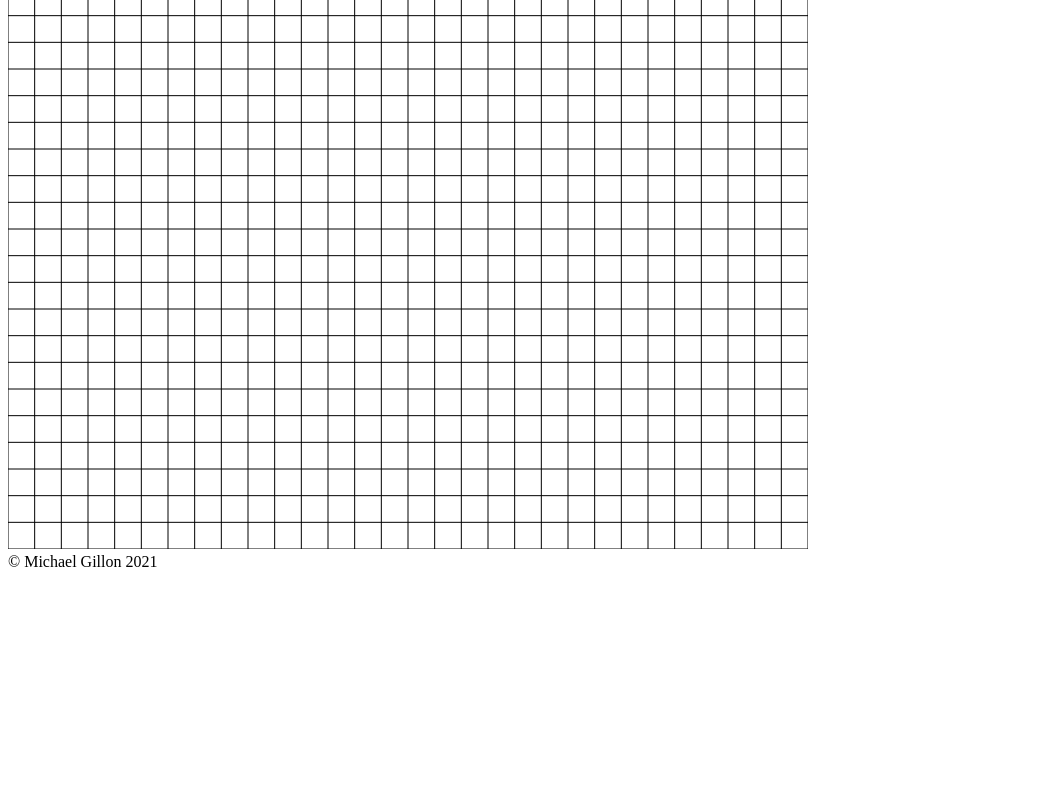
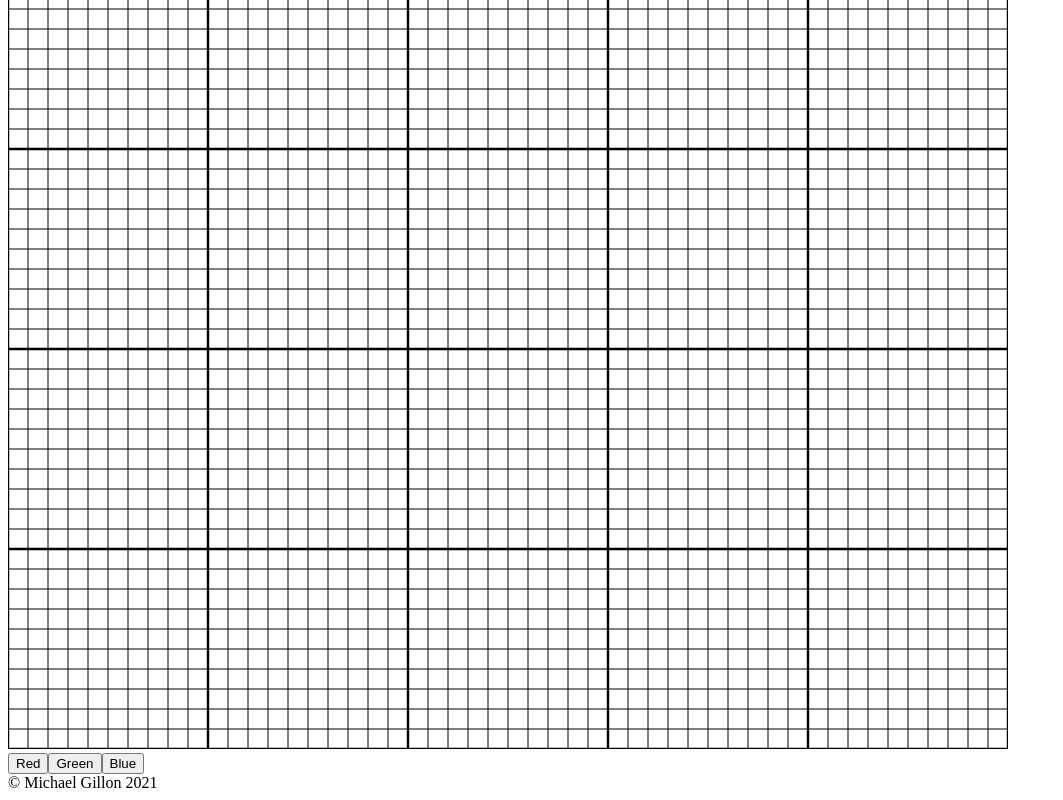
Before and after one commit to Michael115/Knittern, a Next.js app: page / in a window 1280 px wide. Shown: the part 277-1077 px from the top of the page, without its empty margins (0-1063 px from the left). Before the commit the page ends 856 px from the top, so only its background shows below. Built offline with nearby package versions, Linux system fonts and the light colour scheme.

Commit message:
Add basic functionality for adding different colours to the pattern

```diff
--- a/components/navbar.tsx
+++ b/components/navbar.tsx
@@ -5,13 +5,13 @@ export function NavBar() {
       <div className="flex relative w-full h-16">
         <div
           style={{ fontFamily: "Rokkitt" }}
-          className="flex px-4 absolute inset-x-0 top-0 h-16 bg-blue items-center justify-start text-gray-text text-5xl"
+          className="flex px-4 p-1 absolute inset-x-0 top-0 bg-blue items-center justify-start text-gray-text text-4xl"
         >
           <div className="flex w-1/3">
               Knittern
           </div>
           <div
-            style={{ "font-family": "system-ui, -apple-system" }}
+            style={{ fontFamily: "system-ui, -apple-system" }}
             className="flex justify-between w-1/3 text-2xl items-start tracking-wider"
           >
           </div>
--- a/components/patternCanvas.tsx
+++ b/components/patternCanvas.tsx
@@ -1,25 +1,89 @@
-import { useEffect, useRef } from "react";
-import { Canvas, Point } from "../interfaces/interfaces";
+import React, { useEffect, useRef } from "react";
+import { Canvas, Color, Pattern, Point, Stitch } from "../interfaces/interfaces";
 
 
-const drawLine = (ctx: CanvasRenderingContext2D, ptStart: Point, ptEnd: Point) => {
+const floor = (floor: number, nearest: number) =>{
+    return Math.floor(floor/nearest)*nearest;
+}
+
+const freshStitches = (width: number, height: number, rowSize: number, colSize: number) =>
+    new Array<Stitch>(width/rowSize)
+      .fill({color: 'nodraw'})
+      .map(() =>
+        new Array<Stitch>(height/colSize)
+          .fill({color: 'nodraw'}));
+
+export const PatternCanvas: React.FC<Canvas> = ({width, height, scale}) => {
+
+  const rowSize = 20;
+  const colSize = 20;
+
+  const canvasRef = useRef<HTMLCanvasElement>(null);
+  const mouseDownRef = useRef(false);
+  const currentColor = useRef<string>('blue');
+
+  const colors = new Map<string, Color>([
+    ["black", {r: 0, g: 0, b: 0}],
+    ["blue", {r: 0, g: 0, b: 255}],
+    ["red", {r: 255, g: 0, b: 0}],
+    ["green", {r: 0, g: 255, b: 0}],
+  ]);
+
+  const pattern = useRef<Pattern>({ stitches: freshStitches(width, height, rowSize, colSize)});
+
+  const pointToGrid = (pt: Point, rowSize: number, colSize: number) : Point => {
+    return { x: floor(pt.x, rowSize)/rowSize, y: floor(pt.y, colSize)/colSize }
+  }
+
+  const drawLine = (ctx: CanvasRenderingContext2D, ptStart: Point, ptEnd: Point, bold: boolean) => {
 
     ctx.beginPath();
     ctx.moveTo(ptEnd.x, ptEnd.y);
     ctx.lineTo(ptStart.x, ptStart.y);
     ctx.strokeStyle = `rgb(${0}, ${0}, ${0})`;
+
+    if(bold) {
+      ctx.lineWidth = 2.4;
+    } else {
       ctx.lineWidth = 1;
+    }
+
     ctx.lineCap = "square";
     ctx.stroke();
     ctx.closePath();
   }
 
-export const PatternCanvas: React.FC<Canvas> = ({width, height, scale}) => {
+  const drawPattern = (ctx: CanvasRenderingContext2D, pattern: Pattern) => {
 
-    const gridSpacing = width/30;
-    const canvasRef = useRef<HTMLCanvasElement>(null);
-    const mouseDownRef = useRef(false);
+    for (let y = 0; y < pattern.stitches.length; y++) {
 
+      const row = pattern.stitches[y];
+
+      for (let x = 0; x < row.length; x++) {
+
+        const stitch = row[x];
+
+        var pt = {x: x*rowSize, y: y*colSize};
+
+        fillGridRectangle(ctx, pt, stitch.color)
+      }
+    }
+  }
+
+  const fillGridRectangle = (ctx: CanvasRenderingContext2D, pt: Point, colorType: string) => {
+
+    if(colorType !== 'nodraw') {
+      var colorLookup = colors.get(colorType);
+      ctx.fillStyle = `rgba(${colorLookup.r},${colorLookup.g},${colorLookup.b},1)`;
+      ctx.fillRect(floor(pt.x, rowSize), floor(pt.y, colSize), rowSize, colSize);
+    }
+  }
+
+
+  const adjustPointSpace = (pt: Point): Point => {
+    var rect = canvasRef.current!.getBoundingClientRect();
+    return { x: pt.x - rect.left, y: pt.y - rect.top };
+  };
 
   // Init Canvas
   useEffect(() => {
@@ -27,38 +91,74 @@ export const PatternCanvas: React.FC<Canvas> = ({width, height, scale}) => {
       const context = canvasRef.current.getContext("2d")!;
       context.scale(scale, scale);
 
-
       console.log("Draw once")
       const ctx =canvasRef.current.getContext("2d");
 
+      // Draw grid lines
       ctx.clearRect(0, 0, ctx.canvas.width / scale, ctx.canvas.height / scale);
 
-       for (let index = 0; index <= (width/gridSpacing); index++) {
+      for (let index = 0; index <= (width/colSize); index++) {
+        drawLine(ctx, {x: index*colSize, y: 0}, {x: index*colSize, y: height}, index % 10 == 0);
+      }
 
-         drawLine(ctx, {x: index*gridSpacing, y: 0}, {x: index*gridSpacing, y: height});
-         drawLine(ctx, {x: 0, y: index*gridSpacing}, {x: width, y: index*gridSpacing});
+      for (let index = 0; index <= (height/rowSize); index++) {
+       drawLine(ctx, {x: 0, y: index*rowSize}, {x: width, y: index*rowSize}, index % 10 == 0);
      }
+
+     drawPattern(ctx, pattern.current);
 
     }
   }, [scale, height, width]);
 
 
+  const mouseDraw = (ctx: CanvasRenderingContext2D, pt: Point) => {
+
+    var adjust = adjustPointSpace(pt);
+
+    var gridPosition = pointToGrid(adjust, rowSize, colSize);
+
+    pattern.current.stitches[gridPosition.y][gridPosition.x] = { color: currentColor.current};
+
+    console.log(pattern)
+    drawPattern(ctx, pattern.current);
+  }
+
+  const mouseMove = (e: React.MouseEvent) => {
+    if (canvasRef.current && mouseDownRef.current) {
+      const ctx = canvasRef.current.getContext("2d")!;
+      mouseDraw(ctx, {x: e.clientX, y: e.clientY});
+    }
+  }
+
   const mouseDown = (e: React.MouseEvent) => {
     mouseDownRef.current = true;
     if (canvasRef.current) {
-        console.log({ x: e.clientX, y: e.clientY });
+      const ctx = canvasRef.current.getContext("2d")!;
+      mouseDraw(ctx, {x: e.clientX, y: e.clientY});
     }
   };
 
+  const mouseLeave = (e : React.MouseEvent) => {
+    mouseDownRef.current = false;
+  }
+
   return (
-      <div className={"flex flex-col bg-white divide-y relative"}>
+    <div className={"flex flex-row gap-x-8"}>
       <canvas
         onMouseDown={mouseDown}
+        onMouseMove={mouseMove}
+        onMouseUp={mouseLeave}
+        onMouseLeave={mouseLeave}
         className={"cursor-crosshair z-0"}
         ref={canvasRef}
         width={width * scale}
         height={height * scale}
       ></canvas>
+      <div className={"flex flex-col gap-y-10"}>
+        <button className="bg-red-500 hover:bg-blue-700 text-white font-bold py-2 px-4 rounded" onClick={() => currentColor.current = 'red'}>Red</button>
+        <button className="bg-green-500 hover:bg-blue-700 text-white font-bold py-2 px-4 rounded" onClick={() => currentColor.current = 'green'}>Green</button>
+        <button className="bg-blue-500 hover:bg-blue-700 text-white font-bold py-2 px-4 rounded" onClick={() => currentColor.current = 'blue'}>Blue</button>
+      </div>
     </div>
   );
 }
--- a/pages/index.tsx
+++ b/pages/index.tsx
@@ -13,7 +13,7 @@ export default function Home() {
       <NavBar />
 
       <div className="flex flex-col relative items-center justify-center w-full flex-1 px-20 text-center">
-      <PatternCanvas width={800} height={800} scale={1}/>
+      <PatternCanvas width={1000} height={1000} scale={1}/>
 
       </div>
 
--- a/tailwind.config.js
+++ b/tailwind.config.js
@@ -4,8 +4,6 @@ module.exports = {
   darkMode: false, // or 'media' or 'class'
   theme: {
     extend: {},
-    colors: {
-    },
   },
   variants: {
     extend: {},
```
Also changed, not shown: interfaces/interfaces.ts (+14 -0 lines). Lines whose indentation alone changed are shown as unchanged.
